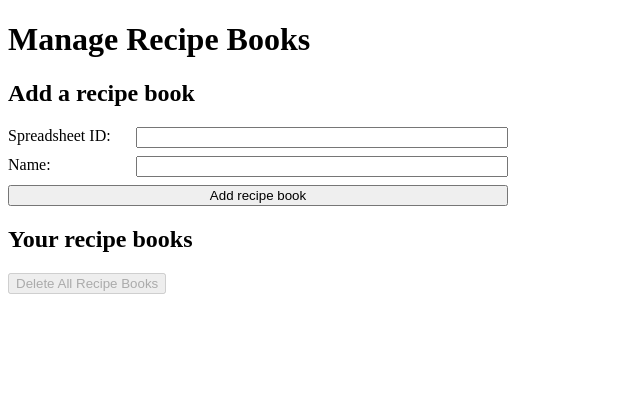
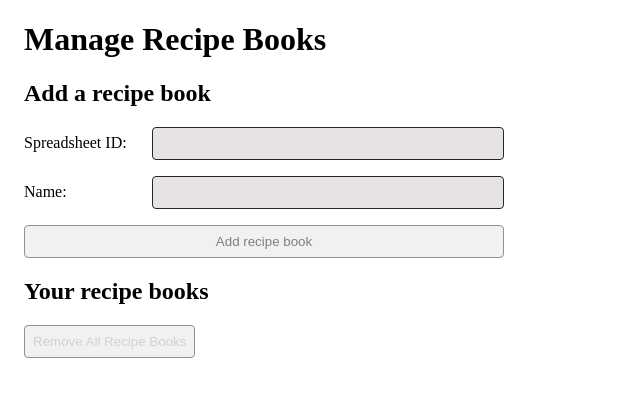
Before and after one commit to YuHChen/meprpa, a SvelteKit app: page /recipebooks in a window 1280 px wide. Shown: the top 396 px of the page, without its empty margins (0-640 px from the left). Built offline with nearby package versions, Linux system fonts and the light colour scheme.

Commit message:
Restyle recipe book management page.

```diff
--- a/package.json
+++ b/package.json
@@ -17,7 +17,7 @@
     "lint:eslint": "eslint --color \"{src,tests}/**/*.{ts,svelte}\"",
     "format": "prettier --plugin prettier-plugin-svelte --write \"{src,tests}/**/*.{ts,svelte,html}\"",
     "test:integration": "playwright test",
-    "test:unit": "vitest",
+    "test:unit": "vitest run",
     "test:coverage": "vitest run --coverage"
   },
   "devDependencies": {
--- a/src/routes/recipebooks/+page.svelte
+++ b/src/routes/recipebooks/+page.svelte
@@ -3,8 +3,16 @@
   import RecipeBooks from './RecipeBooks.svelte';
 </script>
 
-<h1>Manage Recipe Books</h1>
+<div>
+  <h1>Manage Recipe Books</h1>
 
-<AddRecipeBook />
+  <AddRecipeBook />
 
-<RecipeBooks />
+  <RecipeBooks />
+</div>
+
+<style>
+  div {
+    margin: auto 1rem;
+  }
+</style>
--- a/src/routes/recipebooks/AddRecipeBook.svelte
+++ b/src/routes/recipebooks/AddRecipeBook.svelte
@@ -22,6 +22,7 @@
   }
 </script>
 
+<div>
   <h2>Add a recipe book</h2>
   <form on:submit|preventDefault={addRecipeBook}>
     <label>
@@ -34,24 +35,47 @@
       <input name="name" />
     </label>
 
-  <input type="submit" value="Add recipe book" />
+    <button>Add recipe book</button>
   </form>
+</div>
 
 <style>
+  div {
+    max-width: 30em;
+  }
+
   form {
-    width: 80%;
-    max-width: 500px;
     display: grid;
-    grid-gap: 8px;
+    grid-gap: 1rem;
+    align-items: baseline;
   }
 
   label {
     display: grid;
     grid-template-columns: 120px 1fr;
-    grid-gap: 8px;
+    grid-gap: 0.5rem;
+    align-items: center;
   }
 
   label input {
     grid-column: 2 / 3;
   }
+
+  input,
+  button {
+    padding: 0.5rem;
+    border: 1px solid hsl(210, 5%, 15%);
+    border-radius: 4px;
+    box-sizing: border-box;
+    background: hsl(0, 10%, 90%);
+  }
+
+  button {
+    opacity: 0.5;
+    transition: opacity 0.2s;
+  }
+
+  button:hover {
+    opacity: 1;
+  }
 </style>
--- a/src/routes/recipebooks/RecipeBooks.svelte
+++ b/src/routes/recipebooks/RecipeBooks.svelte
@@ -1,20 +1,86 @@
 <script lang="ts">
   import { recipeBooks } from './recipesbooks';
+
+  function removeRecipeBook() {}
 </script>
 
+<div>
   <h2>Your recipe books</h2>
   <button on:click={recipeBooks.reset} disabled={$recipeBooks.length === 0}>
-  Delete All Recipe Books
+    Remove All Recipe Books
   </button>
-<ol>
-  {#each $recipeBooks as recipeBook}
+  <ul>
+    {#each $recipeBooks as recipeBook (recipeBook.id)}
       <li>
-      <a
-        target="_new"
-        href="https://docs.google.com/spreadsheets/d/e/{recipeBook.id}/pub?output=csv"
-      >
-        {recipeBook.name}
-      </a>
+        <form on:submit|preventDefault={removeRecipeBook}>
+          <input type="hidden" name="id" value={recipeBook.id} />
+          <span>{recipeBook.name}</span>
+          <button aria-label="Remove recipe book" />
+        </form>
       </li>
     {/each}
-</ol>
+  </ul>
+</div>
+
+<style>
+  div {
+    max-width: 30em;
+  }
+
+  button {
+    opacity: 0.5;
+    transition: opacity 0.2s;
+  }
+
+  :is(button:hover):enabled {
+    opacity: 1;
+  }
+
+  div button {
+    padding: 0.5rem;
+    border: 1px solid hsl(210, 5%, 15%);
+    border-radius: 4px;
+    box-sizing: border-box;
+    background: hsl(0, 10%, 90%);
+  }
+
+  ul:has(li):has(form) {
+    list-style: none;
+    padding: 0;
+  }
+
+  ul li form {
+    position: relative;
+    display: flex;
+    flex-direction: row;
+    align-items: center;
+    padding: 0.5em 0.5em 0.5em 1em;
+    margin: 0 0 0.5em 0;
+    gap: 0.5em;
+    border-radius: 5px;
+    user-select: none;
+    background: hsl(0, 10%, 90%);
+    filter: drop-shadow(2px 3px 6px rgba(0, 0, 0, 0.1));
+    transition:
+      filter 0.2s,
+      opacity 0.2s;
+  }
+
+  form span {
+    flex: 1;
+  }
+
+  form button {
+    border: none;
+    background: url(./remove.svg) no-repeat 50% 50%;
+    background-color: transparent;
+    background-repeat: no-repeat;
+    background-position: 50% 50%;
+    background-size: 1rem 1rem;
+    cursor: pointer;
+    width: 3em;
+    height: 3em;
+    margin: -0.5em -0.5em -0.5em 0;
+    aspect-ratio: 1;
+  }
+</style>
```
Also changed, not shown: src/routes/recipebooks/remove.svg (added). Lines whose indentation alone changed are shown as unchanged.
